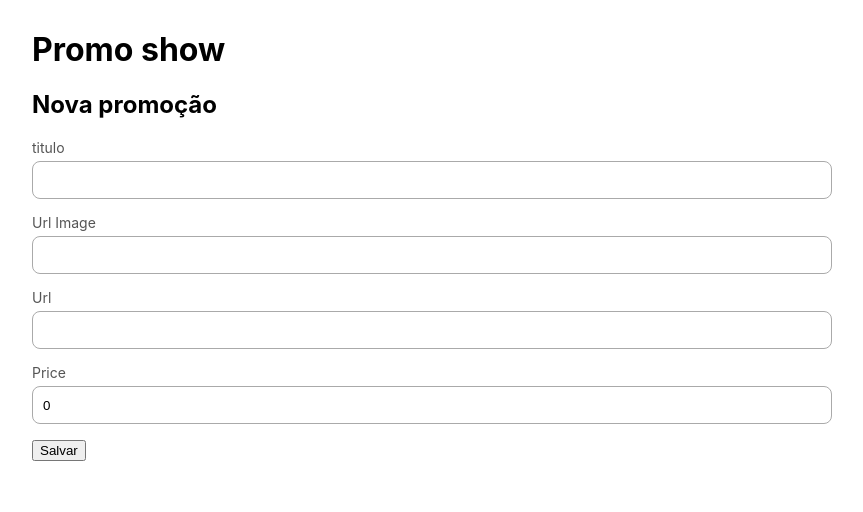
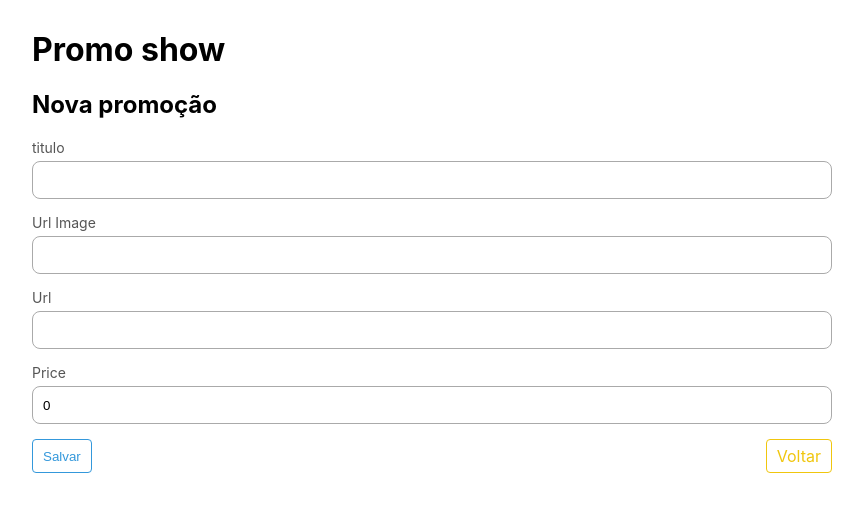
Before and after one commit to fwoliveira/list_promotion, a React (Create React App) app: page /create in a window 1280 px wide. Shown: the top 512 px of the page, without its empty margins (208-1071 px from the left). Built offline with nearby package versions, Linux system fonts and the light colour scheme.

Commit message:
Atualizacão dos botão

```diff
--- a/src/componets/Promotion/Form/Form.jsx
+++ b/src/componets/Promotion/Form/Form.jsx
@@ -1,7 +1,8 @@
 import React , {useEffect,useState} from 'react';
 import FormCss from './Form.module.css';
 import axios from 'axios';
-import { useNavigate } from 'react-router-dom';
+import { useNavigate, Link } from 'react-router-dom';
+import UIButton from '../../UI/Button/Button';
 
 const initialValue = {
     title: '',
@@ -80,10 +81,17 @@ const PromotionForm = ({id}) => {
                 <input type="number" step="any" id="price" name="price" value={values.price} onChange={onChange} />
                 </div>
 
-                <div>
-                    <button type="submit">
+                <div className={FormCss.PromotionFormButton}>
+                    <UIButton type="submit" component="button">
                         Salvar
-                    </button>
+                    </UIButton>
+                    <UIButton
+                    to="/"
+                    component={Link}
+                    theme="border-warning"
+                    >
+                        Voltar
+                    </UIButton>
                 </div>
 
 
--- a/src/componets/Promotion/Form/Form.module.css
+++ b/src/componets/Promotion/Form/Form.module.css
@@ -16,3 +16,8 @@
     height: 36px;
     padding: 0 10px;
 }
+.PromotionFormButton{
+    display: flex;
+    justify-content: space-between;
+
+}
--- a/src/componets/Promotion/Search/Search.jsx
+++ b/src/componets/Promotion/Search/Search.jsx
@@ -3,6 +3,7 @@ import searchCss from './Search.module.css';
 import axios from 'axios';
 import PromotionCard from '../card/Card';
 import { Link } from "react-router-dom";
+import UIButton from '../../UI/Button/Button';
 
 
 const PromotionSearch = () => {
@@ -27,7 +28,7 @@ const PromotionSearch = () => {
          <>
          <header className={searchCss.PromotionSearchHeader}>
            <h1> promo show</h1>
-           <Link to= "/create">Nova promoção</Link>
+           <UIButton to= "/create" theme="contained-success" component={Link}>Nova promoção</UIButton>
          </header>
          <input type="search"
          className={searchCss.PromotionSearchInput}
--- a/src/componets/Promotion/card/Card.jsx
+++ b/src/componets/Promotion/card/Card.jsx
@@ -1,7 +1,8 @@
 import React from "react";
 import card from "./card.module.css";
 import {Link} from "react-router-dom";
-function PromotionCard({promotion} ) {
+import UIButton from '../../UI/Button/Button';
+function PromotionCard ({promotion} ) {
   return (
     <div className={card.promotionCard}>
       <img className={card.promotionCardImage} src={promotion.imageUrl} alt={promotion.title} />
@@ -21,8 +22,8 @@ function PromotionCard({promotion} ) {
             {promotion.comments.length }{''}
             {promotion.comments.length >1 ? 'Comentario':'Comentarios' }
           </div >
-          <a className={card.promotionCardLink} href= {promotion.URL} rel="nooper">Ir para o site</a>
-          <Link to={`/edit/${promotion.id}`}>editar</Link>
+          <UIButton component="a" href={promotion.url} rel="nooper" target="_blank">Ir para o site</UIButton>
+          <UIButton component={Link} to={`/edit/${promotion.id}`} className={card.promotionCardButton}>editar</UIButton>
         </footer>
       </div>
     </div>
--- a/src/componets/Promotion/card/card.module.css
+++ b/src/componets/Promotion/card/card.module.css
@@ -43,3 +43,7 @@
   text-decoration: none;
   padding: 8px 10px;
 }
+.promotionCardButton{
+  margin-left:10px;
+
+}
--- /dev/null
+++ b/src/componets/UI/Button/Button.css
@@ -0,0 +1,40 @@
+.uiButton{
+    background-color: unset;
+
+    border-radius:4px;
+    color: #3498db;
+    text-decoration: none;
+    padding: 8px 10px;
+    white-space: nowrap;
+}
+.uiButton--bordered-primary{
+    color: #3498db;
+    border: 1px solid #3498db;
+}
+.uiButton--contained-success{
+    color: #fff;
+    background-color: #2ecc2e;
+    border: 1px solid #2ecc2e;
+}
+.uiButton--border-warning{
+    background-color: unset;
+    border: 1px solid #f0c60e;
+    border-radius:4px;
+    color: #f0c60e;
+    text-decoration: none;
+    padding: 6px 10px;
+    white-space: nowrap;
+}
+uiButton--contained-primary{
+    color: #fff;
+    background-color: #2ecc2e;
+    border: 1px solid #2ecc2e;
+
+
+}
+.uiButton--contained-warning{
+    color: #fff;
+    background-color: #f0c60e;
+    border: 1px solid #f0c60e;
+
+}
--- /dev/null
+++ b/src/componets/UI/Button/Button.jsx
@@ -0,0 +1,13 @@
+import React from 'react';
+import './Button.css';
+
+function UIButton({children, className, theme, component: Component, ...restProps}){
+    return <Component className={`uiButton uiButton--${theme} ${className}`} {...restProps}> {children} </Component>;
+}
+UIButton.defaultProps = {
+    component: 'a',
+    className: '',
+    theme: 'bordered-primary'
+}
+
+export default UIButton;
```
